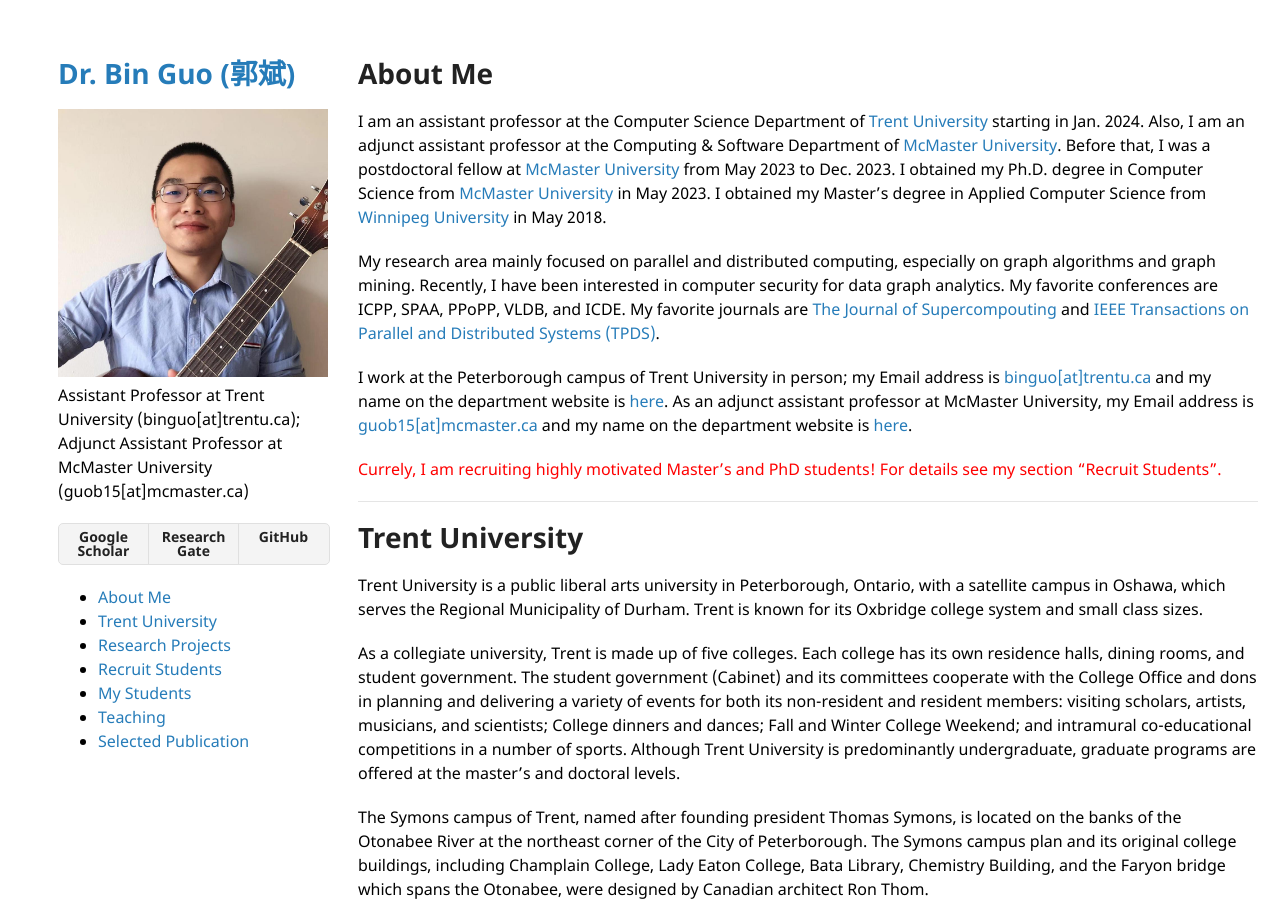
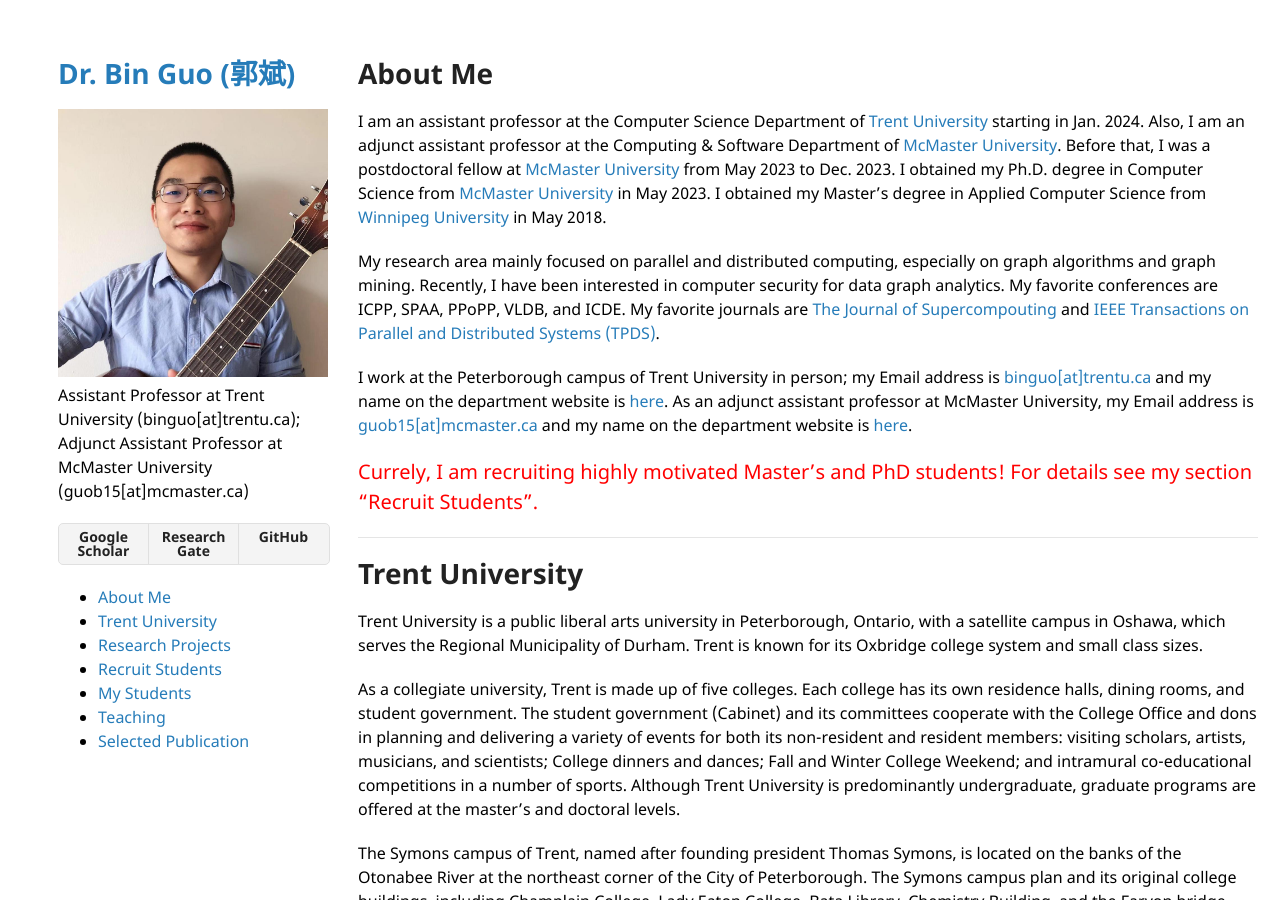
Before and after one commit to bin-guo/bin-guo.github.io, a Jekyll site: the page built from index.md, in a window 1280 px wide and 900 px high. Built offline with Jekyll 4.4.1, drawn with Linux system fonts in a browser that asks for light colours; our own code applies the rules of GitHub Pages for plain Markdown files.

Commit message:
Update index.md

```diff
--- a/index.md
+++ b/index.md
@@ -6,8 +6,9 @@ My research area mainly focused on parallel and distributed computing, especiall
 
 I work at the Peterborough campus of Trent University in person; my Email address is [binguo\[at\]trentu.ca](mailto:binguo@trentu.ca) and my name on the department website is [here](https://www.trentu.ca/cois/faculty-research). As an adjunct assistant professor at McMaster University, my Email address is [guob15\[at\]mcmaster.ca](mailto:guob15@mcmaster.ca) and my name on the department website is [here](https://www.eng.mcmaster.ca/cas/people/adjuncts-and-associates/).
 
+<span style="color:red; font-size:20px;">Currely, I am recruiting highly motivated Master's and PhD students! For details see my section "Recruit Students".  </span>
 
-<span style="color:red;">Currely, I am recruiting highly motivated Master's and PhD students! For details see my section "Recruit Students".  </span>
+
 
 ---
 
```
